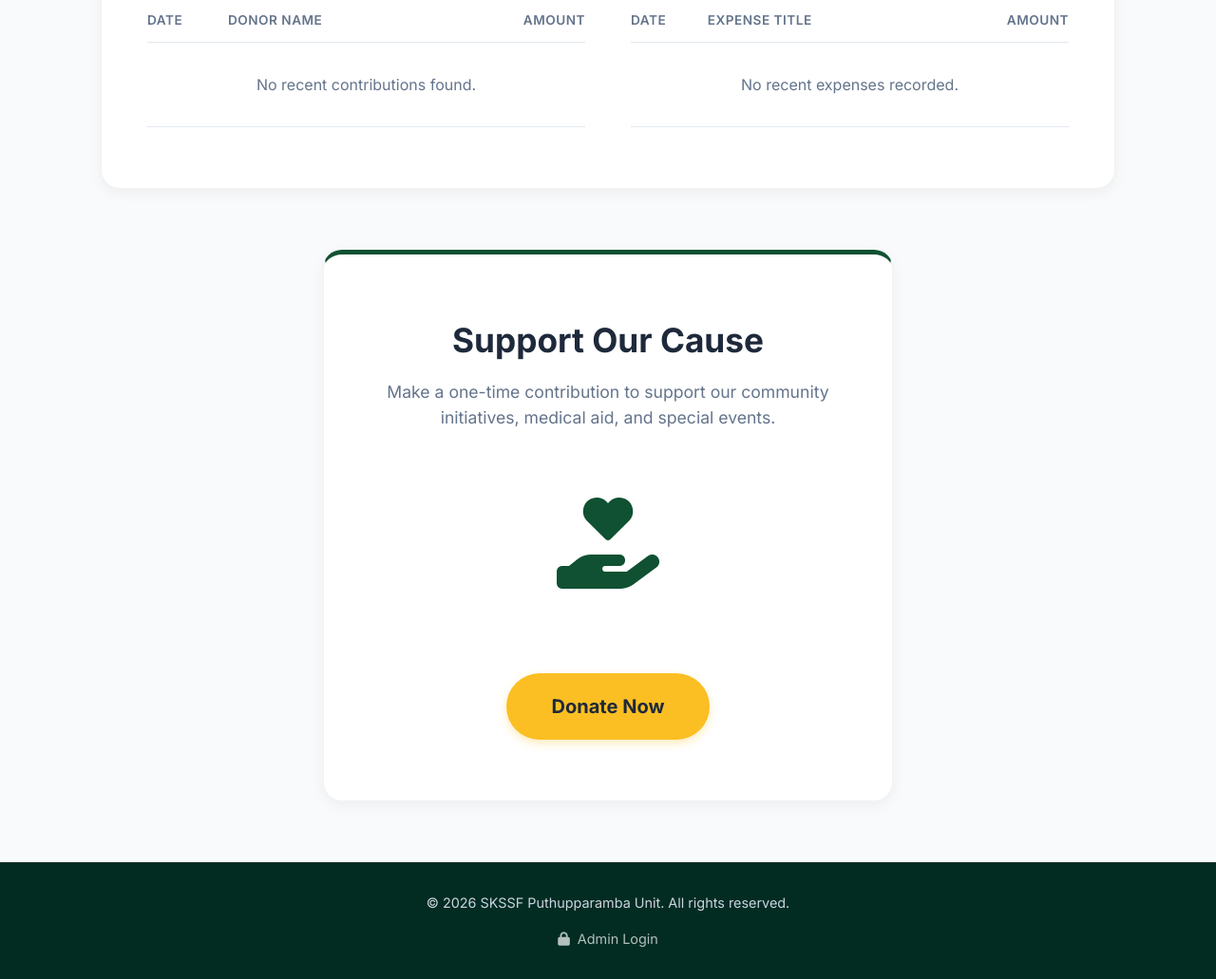
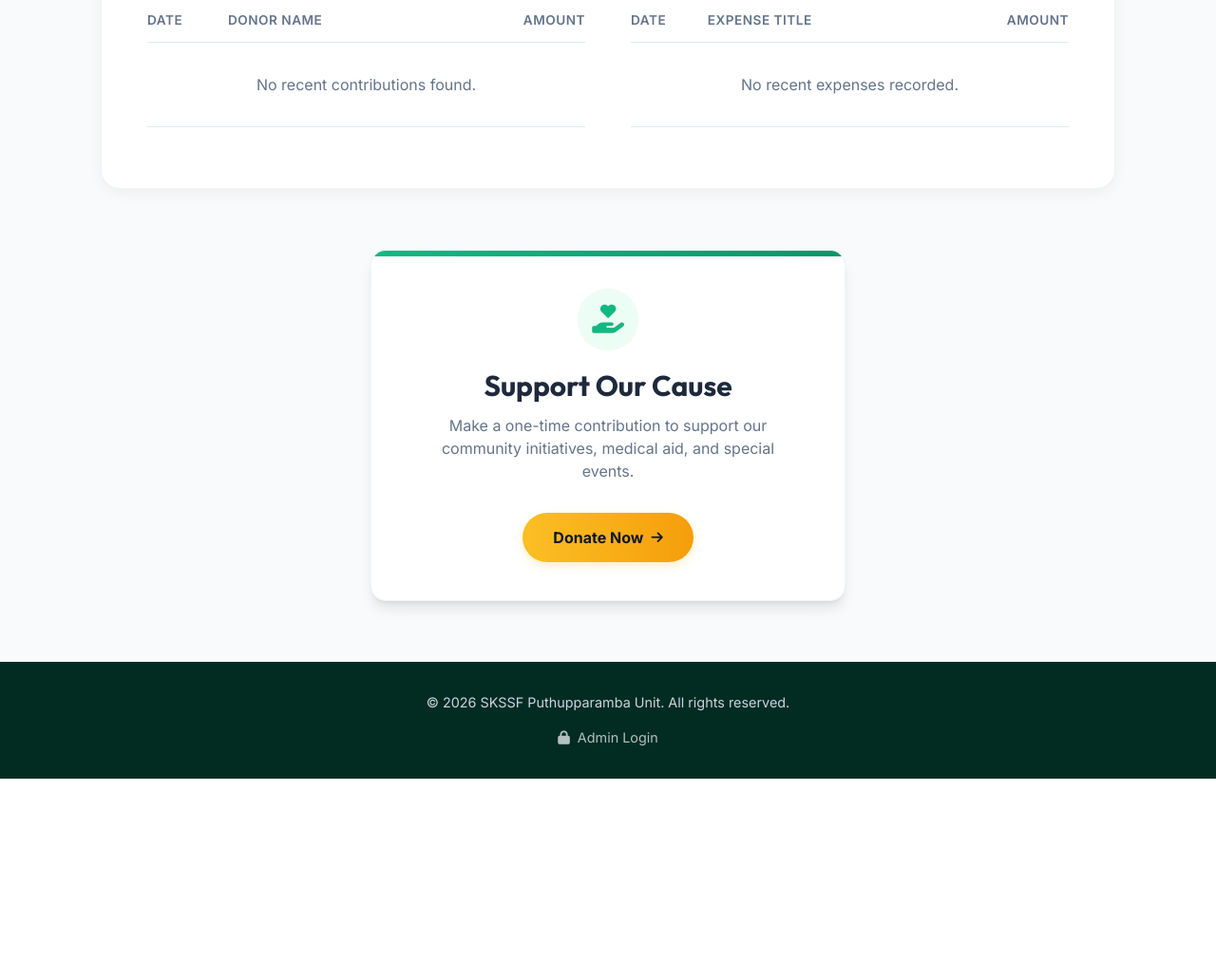
Before and after one commit to sinan-prvt/Islamic_Center, a Django app: page /donate/ in a window 1280 px wide. Shown: the part 842-1873 px from the top of the page at 95% size. After the commit the page ends 1662 px from the top, so only its background shows below. Run offline with Django 5.2, Linux system fonts and the light colour scheme; data that the repository does not hold is empty; some libraries are stand-ins or nearby versions.

Commit message:
style: redesign donation call-to-action block for better proportions

```diff
--- a/templates/general_donation.html
+++ b/templates/general_donation.html
@@ -93,13 +93,23 @@
         </div>
     </div>
 
-    <div class="bg-white p-10 md:p-16 rounded-[20px] shadow-[0_4px_15px_rgba(0,0,0,0.05)] text-center border border-[rgba(0,0,0,0.05)] border-t-[5px] border-t-primary max-w-[600px] mx-auto mb-12">
-        <h2 class="text-[1.5rem] md:text-[2.2rem] text-textmain mb-4 font-bold">Support Our Cause</h2>
-        <p class="text-textmuted mb-8 text-[0.95rem] md:text-[1.1rem]">Make a one-time contribution to support our community initiatives, medical aid, and special events.</p>
-        <div class="my-6 md:my-12 text-primary text-[4rem] md:text-[6rem]">
+    <div class="bg-white p-8 md:p-10 rounded-2xl shadow-lg border border-slate-100 text-center max-w-[500px] mx-auto mb-16 relative overflow-hidden">
+        <!-- Accent bar -->
+        <div class="absolute top-0 left-0 w-full h-1.5 bg-gradient-to-r from-[#10b981] to-[#059669]"></div>
+
+        <!-- Icon -->
+        <div class="inline-flex items-center justify-center w-16 h-16 rounded-full bg-emerald-50 text-[#10b981] text-3xl mb-5 shadow-sm">
             <i class="fas fa-hand-holding-heart"></i>
         </div>
-        <a href="#" class="inline-block bg-amber-400 text-slate-800 px-8 md:px-12 py-4 md:py-5 text-[1.1rem] md:text-[1.25rem] font-bold no-underline rounded-full transition-all duration-200 shadow-[0_4px_10px_rgba(251,191,36,0.3)] mt-4 hover:bg-amber-500 hover:shadow-[0_6px_15px_rgba(251,191,36,0.4)] hover:-translate-y-1" onclick="alert('Payment Gateway Integration Pending')">Donate Now</a>
+
+        <!-- Content -->
+        <h2 class="text-2xl md:text-3xl text-slate-800 mb-3 font-bold font-outfit">Support Our Cause</h2>
+        <p class="text-slate-500 mb-8 text-sm md:text-base leading-relaxed px-2 md:px-4">Make a one-time contribution to support our community initiatives, medical aid, and special events.</p>
+
+        <!-- Button -->
+        <a href="#" class="inline-flex items-center justify-center gap-2 bg-gradient-to-r from-amber-400 to-amber-500 text-slate-900 px-8 py-3.5 text-base font-bold rounded-full transition-all duration-300 shadow-[0_4px_10px_rgba(251,191,36,0.25)] hover:shadow-[0_6px_15px_rgba(251,191,36,0.4)] hover:-translate-y-0.5 w-full md:w-auto" onclick="alert('Payment Gateway Integration Pending')">
+            Donate Now <i class="fas fa-arrow-right text-sm"></i>
+        </a>
     </div>
 </div>
 {% endblock %}
```
Also changed, not shown: db.sqlite3.
